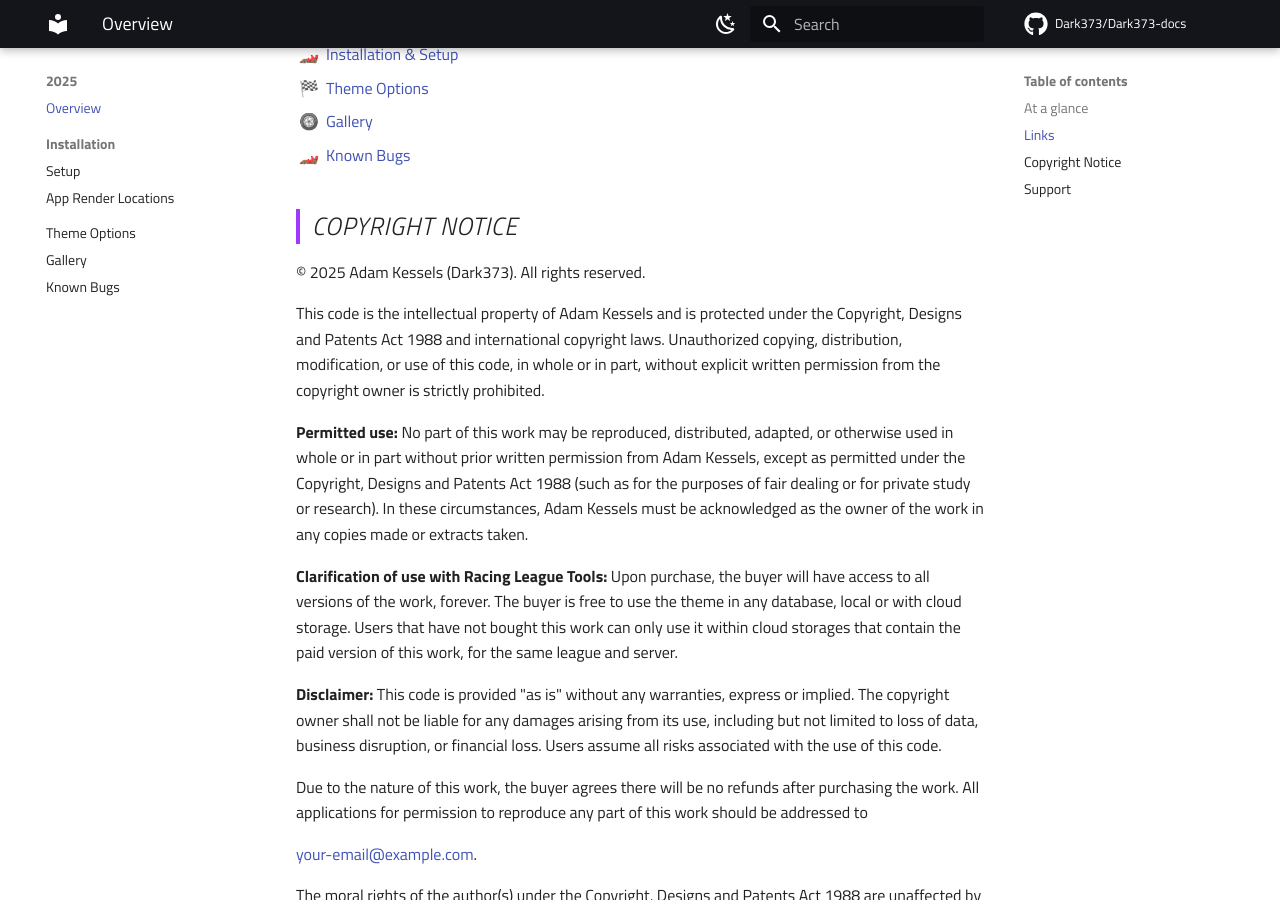
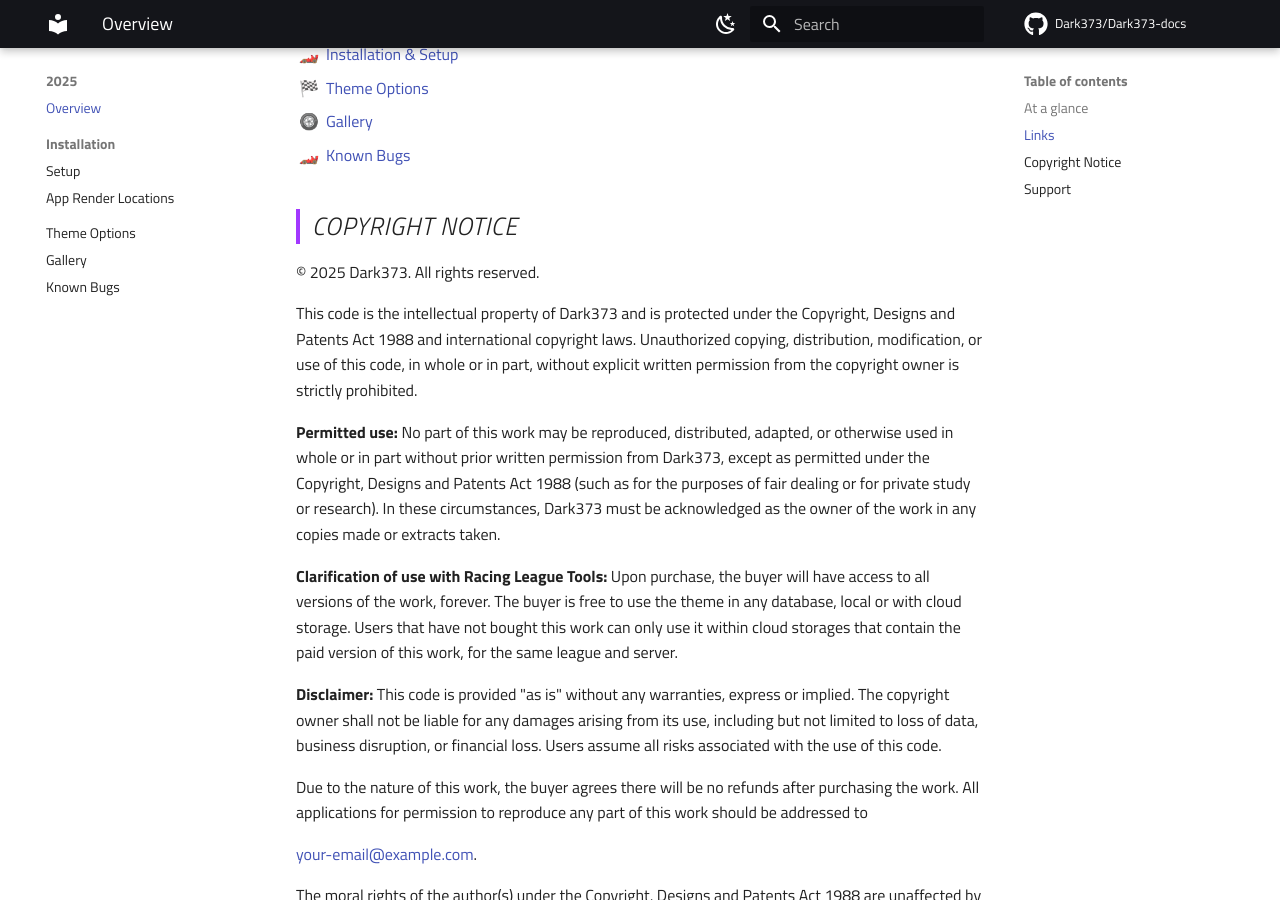
Before and after one commit to Dark373/Dark373-docs, an MkDocs documentation site: the page built from docs/f1-2025-theme/index.md, in a window 1280 px wide and 900 px high, scrolled down 858 px. Built offline with MkDocs 1.6.1 and Material for MkDocs 9.7.7, drawn with Linux system fonts in a browser that asks for light colours; comment, search, counter and statistics services are not loaded.

Commit message:
Update index.md

```diff
--- a/docs/f1-2025-theme/index.md
+++ b/docs/f1-2025-theme/index.md
@@ -32,9 +32,9 @@ the official Formula One graphics.
 
 ## Copyright Notice {: .f1-heading }
 
-© 2025 Adam Kessels (Dark373). All rights reserved.
+© 2025 Dark373. All rights reserved.
 
-This code is the intellectual property of Adam Kessels and is protected
+This code is the intellectual property of Dark373 and is protected
 under the Copyright, Designs and Patents Act 1988 and international
 copyright laws. Unauthorized copying, distribution, modification, or use of
 this code, in whole or in part, without explicit written permission from
@@ -42,9 +42,9 @@ the copyright owner is strictly prohibited.
 
 **Permitted use:** No part of this work may be reproduced, distributed,
 adapted, or otherwise used in whole or in part without prior written
-permission from Adam Kessels, except as permitted under the Copyright,
+permission from Dark373, except as permitted under the Copyright,
 Designs and Patents Act 1988 (such as for the purposes of fair dealing or
-for private study or research). In these circumstances, Adam Kessels must
+for private study or research). In these circumstances, Dark373 must
 be acknowledged as the owner of the work in any copies made or extracts
 taken.
 
```
